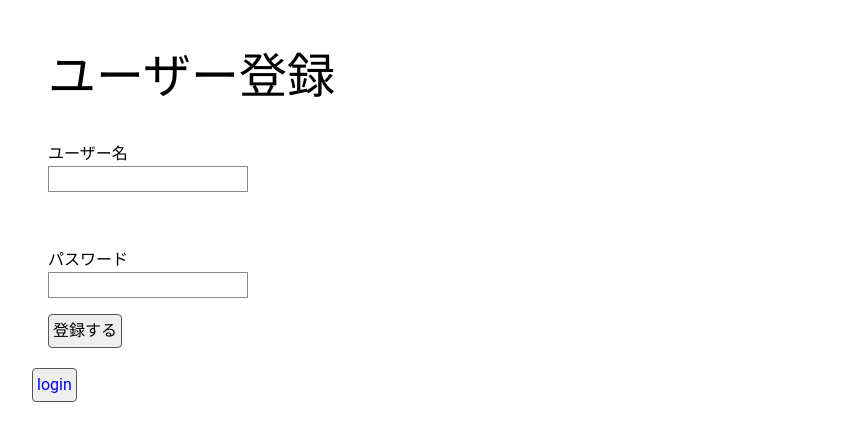
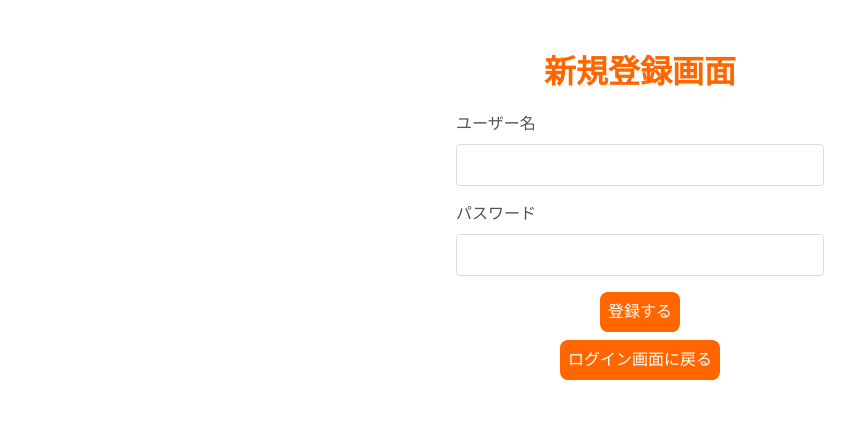
Before and after one commit to kobayuma/weight-management-app, a Vue app in the folder chatapp/: page / in a window 1280 px wide. Both pictures are taken after a click on the button "新規登録". Shown: the top 440 px of the page, without its empty margins (0-855 px from the left). Built offline with nearby package versions, Linux system fonts and the light colour scheme; no server answers.

Commit message:
UI: login, home

```diff
--- a/chatapp/src/components/Home.vue
+++ b/chatapp/src/components/Home.vue
@@ -33,6 +33,7 @@ const onPublish = () => {
 
 const onExit = () => {
   socket.emit("exitEvent", userName.value + "さんが退室しました。");
+  router.push({ name: "login" });
 };
 
 const onMemo = () => {
@@ -83,51 +84,109 @@ const toMealcontents = () => {
 </script>
 
 <template>
-  <div class="mx-auto my-5 px-4">
-    <p>ログインユーザ：{{ userName }}さん</p>
-    <h1 class="text-h3 font-weight-medium">Home</h1>
-    <button type="button" @click="toWeights" class="button-normal">体重</button>
-    <button type="button" @click="toMealcontents" class="button-normal">食事内容</button>
-
-    <div class="mt-10">
-      <textarea v-model.trim="chatContent" @keypress.enter="onPublish" variant="outlined" placeholder="投稿文を入力してください" rows="4" class="area"></textarea>
-      <div class="mt-5">
-        <button class="button-normal" @click="onPublish">投稿</button>
-        <button class="button-normal util-ml-8px" @click="onMemo">メモ</button>
+  <div class="container">
+    <button type="button" class="exit-button" @click="onExit">退室</button>
+    <p>{{ userName }}さん</p>
+    <h1 class="title">Home</h1>
+    <div class="button-group-horizontal">
+      <button type="button" @click="toWeights" class="button">体重記録</button>
+      <button type="button" @click="toMealcontents" class="button">食事内容</button>
+    </div>
+    <div class="chat-area">
+      <textarea v-model.trim="chatContent" @keypress.enter="onPublish" class="textarea" placeholder="投稿文を入力してください"></textarea>
+      <div class="button-group-horizontal">
+        <button class="button router-button" @click="onPublish">投稿</button>
+        <button class="button router-button" @click="onMemo">メモ</button>
       </div>
-      <div class="mt-5" v-if="chatList.length !== 0">
-        <ul>
-          <li class="item mt-4" v-for="(chat, i) in chatList.slice().reverse()" :key="i">{{ chat }}</li>
-        </ul>
+      <div class="scrollable-container">
+        <div v-if="chatList.length !== 0" class="chat-list">
+          <ul>
+            <li class="item mt-4" v-for="(chat, i) in chatList.slice().reverse()" :key="i">{{ chat }}</li>
+          </ul>
+        </div>
       </div>
     </div>
-    <router-link to="/" class="link">
-      <button type="button" class="button-normal button-exit" @click="onExit">退室する</button>
-    </router-link>
   </div>
 </template>
 
 <style scoped>
-.link {
-  text-decoration: none;
+.container {
+  max-width: 400px;
+  margin: auto;
+  padding: 16px;
+  display: flex;
+  flex-direction: column;
+  align-items: center;
+  border-radius: 8px;
+  position: relative;
 }
 
-.area {
-  width: 500px;
-  border: 1px solid #000;
-  margin-top: 8px;
+.exit-button {
+  position: absolute;
+  top: 16px;
+  left: 16px;
+  background-color: #ff6600;
+  color: #fff;
+  padding: 8px;
+  border: none;
+  border-radius: 8px;
+  cursor: pointer;
 }
 
-.item {
-  display: block;
+.title {
+  font-size: 32px;
+  margin-bottom: 16px;
+  color: #ff6600;
 }
 
-.util-ml-8px {
-  margin-left: 8px;
+.button-group-horizontal {
+  display: flex;
+  justify-content: space-between;
+  width: 100%;
 }
 
-.button-exit {
-  color: #000;
+.button {
+  background-color: #ff6600;
+  color: #fff;
+  padding: 8px;
+  margin-bottom: 8px;
+  border: none;
+  border-radius: 8px;
+  cursor: pointer;
+  text-align: center;
+  font-size: 16px;
+  width: 48%;
+}
+
+.chat-area {
+  width: 100%;
+  margin-bottom: 16px;
+}
+
+.textarea {
+  width: 100%;
+  padding: 8px;
+  border: 1px solid #ddd;
+  border-radius: 4px;
+  margin-bottom: 8px;
+}
+
+.chat-list {
+  width: 100%;
+}
+
+.chat-item {
+  display: block;
+  padding: 8px;
+  border-bottom: 1px solid #ddd;
+}
+
+.scrollable-container {
+  max-height: 200px;  /* 表示枠の高さを設定 */
+  overflow-y: auto;  /* 縦方向にスクロール可能にする */
+  border: 1px solid #ccc;
+  padding: 8px;
+  border-radius: 4px;
   margin-top: 8px;
 }
 </style>
--- a/chatapp/src/components/Login.vue
+++ b/chatapp/src/components/Login.vue
@@ -50,25 +50,70 @@ const goToRegister = () => {
 </script>
 
 <template>
-  <div class="mx-auto my-5 px-4">
-    <h1 class="text-h3 font-weight-medium">ChatLogin</h1>
-    <div class="mt-10">
-      <p>ユーザー名</p>
-      <input type="text" class="user-name-text" v-model="inputUserName" @keypress.enter="onEnter"/>
+  <div class="container">
+    <h1 class="title">楽楽減量</h1>
+    <div class="input-group">
+      <p calss="label">ユーザー名</p>
+      <input type="text" class="input" v-model="inputUserName" @keypress.enter="onEnter"/>
     </div>
-    <div class="mt-10">
-      <p>パスワード</p>
-      <input type="password" class="user-name-text" v-model="inputPassword" @keypress.enter="onEnter"/>
+    <div class="input-group">
+      <p class="label">パスワード</p>
+      <input type="password" class="input" v-model="inputPassword" @keypress.enter="onEnter"/>
     </div>
-    <button type="button" @click="onEnter" class="button-normal">入室する</button>
-    <button type="button" @click="goToRegister" class="button-normal mt-4">新規登録</button>
+    <button type="button" @click="onEnter" class="button">入室する</button>
+    <button type="button" @click="goToRegister" class="button">新規登録</button>
   </div>
 </template>
 
 <style scoped>
-.user-name-text {
-  width: 200px;
-  border: 1px solid #888;
+.container {
+  max-width: 400px;
+  margin: auto;
+  padding: 16px;
+  display: flex;
+  flex-direction: column;
+  align-items: center;
+  border-radius: 8px;
+}
+.title {
+  font-size: 32px;
+  margin-bottom: 16px;
+  color: #ff6600;
+}
+
+.input-group {
+  width: 100%;
   margin-bottom: 16px;
 }
+
+.label {
+  margin-bottom: 8px;
+  color: #555;
+}
+
+.input {
+  width: 100%;
+  padding: 8px;
+  border: 1px solid #ddd;
+  border-radius: 4px;
+}
+
+.button-group {
+  display: flex;
+  flex-direction: column;
+  width: 100%;
+}
+
+.button {
+  background-color: #ff6600;
+  color: #fff;
+  padding: 8px;
+  margin-bottom: 8px;
+  border: none;
+  border-radius: 8px;
+  cursor: pointer;
+  text-align: center;
+  font-size: 16px;
+}
+
 </style>
--- a/chatapp/src/components/Mealcontents.vue
+++ b/chatapp/src/components/Mealcontents.vue
@@ -68,7 +68,6 @@ const toGPT = () => {
 
 <template>
   <div class="container">
-    <p>ログインユーザ：{{ userName }}さん</p>
     <h1 class="text-h3 font-weight-medium">食事内容</h1>
     <button type="button" @click="$router.push('/home')" class="button-home">Home</button>
 
--- a/chatapp/src/components/Register.vue
+++ b/chatapp/src/components/Register.vue
@@ -1,5 +1,5 @@
 <script setup>
-import { inject, ref} from 'vue'
+import { inject, ref } from 'vue'
 import { useRouter } from "vue-router"
 import socketManager from '../socketManager.js'
 
@@ -15,7 +15,7 @@ const inputPassword = ref("")
 // #region browser event handler
 const onRegister = () => {
   // ユーザー名,パスワードが入力されているかチェック
-  if (inputUserName.value === "" ||inputPassword.value === "") {
+  if (inputUserName.value === "" || inputPassword.value === "") {
     alert("すべてのフィールドに入力してください。");
     return;
   }
@@ -31,31 +31,70 @@ const onRegister = () => {
     }
   });
 }
-
 </script>
 
 <template>
-  <div class="mx-auto my-5 px-4">
-    <h1 class="text-h3 font-weight-medium">ユーザー登録</h1>
-    <div class="mt-10">
-      <p>ユーザー名</p>
-      <input type="text" class="user-name-text" v-model="inputUserName" />
+  <div class="container">
+    <h1 class="title">新規登録画面</h1>
+    <div class="input-group">
+      <p class="label">ユーザー名</p>
+      <input type="text" class="input" v-model="inputUserName" />
     </div>
-    <div class="mt-10">
-      <p>パスワード</p>
-      <input type="text" class="password-text" v-model="inputPassword" />
+    <div class="input-group">
+      <p class="label">パスワード</p>
+      <input type="password" class="input" v-model="inputPassword" />
     </div>
-    <button type="button" @click="onRegister" class="button-normal">登録する</button>
+    <button type="button" @click="onRegister" class="button">登録する</button>
+    <router-link to="/">
+      <button type="button" class="button">ログイン画面に戻る</button>
+    </router-link>
   </div>
-  <router-link to="/" class="link">
-      <button type="button" class="button-normal">login</button>
-  </router-link>
 </template>
 
 <style scoped>
-.user-name-text, .email-text, .password-text {
-  width: 200px;
-  border: 1px solid #888;
+.container {
+  max-width: 400px;
+  margin: auto;
+  padding: 16px;
+  display: flex;
+  flex-direction: column;
+  align-items: center;
+  border-radius: 8px;
+}
+
+.title {
+  font-size: 32px;
+  margin-bottom: 16px;
+  color: #ff6600;
+}
+
+.input-group {
+  width: 100%;
   margin-bottom: 16px;
 }
+
+.label {
+  margin-bottom: 8px;
+  color: #555;
+}
+
+.input {
+  width: 100%;
+  padding: 8px;
+  border: 1px solid #ddd;
+  border-radius: 4px;
+}
+
+.button {
+  background-color: #ff6600;
+  color: #fff;
+  padding: 8px;
+  margin-bottom: 8px;
+  border: none;
+  border-radius: 8px;
+  cursor: pointer;
+  text-align: center;
+  font-size: 16px;
+}
+
 </style>
```
Lines whose indentation alone changed are shown as unchanged.
